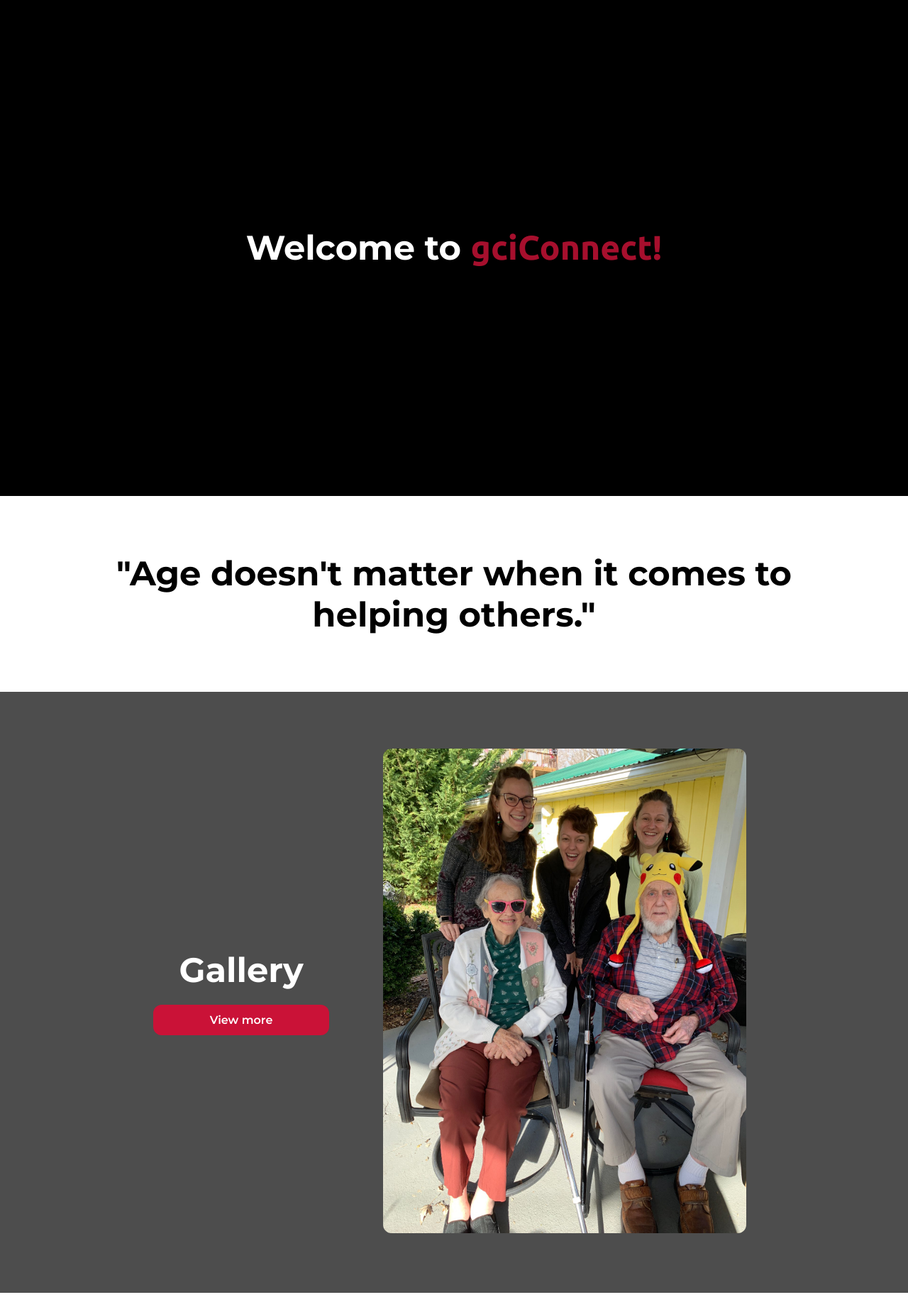
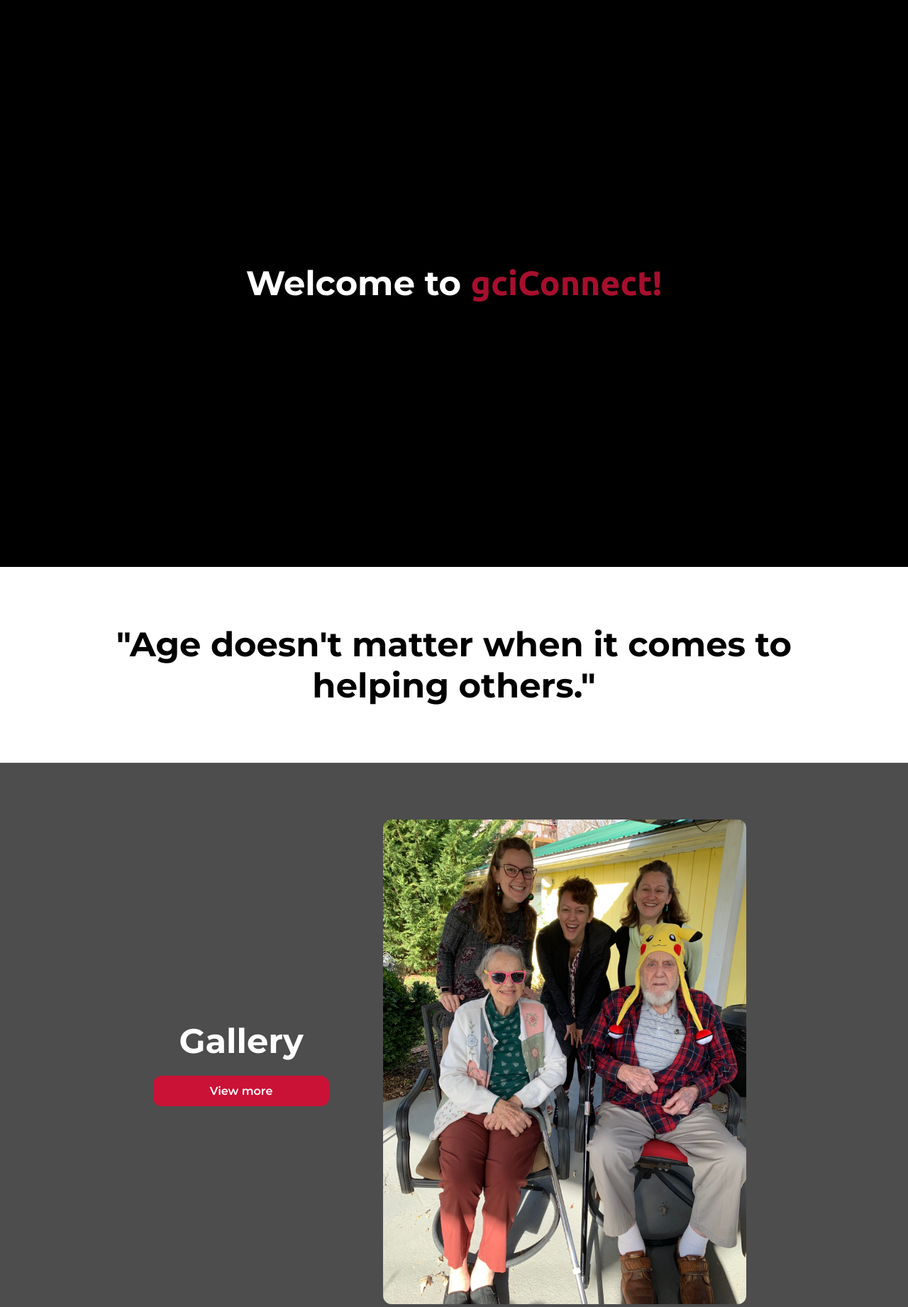
Before and after one commit to WSUCapstoneS2023/CptS421-3-GCISL, a Django app: template projectGCISL/templates/base.html in a window 1280 px wide. Shown: the part 81-1923 px from the top of the page at 71% size. Run offline with Django 4.2, Linux system fonts and the light colour scheme; the template is opened without the code that fills it, so the values that code supplies are empty.

Commit message:
Made progress

```diff
--- a/projectGCISL/static/css/base.css
+++ b/projectGCISL/static/css/base.css
@@ -50,7 +50,6 @@
 nav {
     height: 80px;
     display: flex;
-    background: #000;
 }
 
 .nav__link {
@@ -63,8 +62,7 @@
 }
 
 .header__container {
-    height: 700px;
-    background-color: #000;
+    height: 100vh;
     display: flex;
     align-items: center;
     justify-content: center;
@@ -94,6 +92,45 @@
     border: none;
     font-weight: 600;
 }
+
+.landing__container {
+    background: #000;
+}
+
+/* SLIDER */
+
+/* .slider {
+    position: relative;
+    overflow: hidden;
+    width: 100%;
+    z-index: -1;
+}
+
+.slider__images {
+    position: absolute;
+    left: 0;
+    top: 0;
+    width: 100%;
+    margin: 0;
+    padding: 0;
+    animation: slide 2000ms infinite;
+}
+
+.image__container {
+    float: left;
+} */
+
+/* @keyframes slide {
+    0% {
+    transform: translateX(0);
+  }
+  50% {
+    transform: translateX(-1000px);
+  }
+  100% {
+    transform: translateX(0);
+  }
+} */
 
 /* QUOTE */
 #quote {
@@ -156,8 +193,6 @@
     border-radius: 12px;
 }
 
-
-
 /* GET INVOLVED */
 #get-involved {
     background-color: #fff;
--- a/projectGCISL/templates/base.html
+++ b/projectGCISL/templates/base.html
@@ -2,14 +2,22 @@
 <!DOCTYPE html>
 <html lang="en">
   <head>
-    <meta charset="UTF-8">
-    <meta http-equiv="X-UA-Compatible" content="IE=edge">
-    <meta name="viewport" content="width=device-width, initial-scale=1.0">
+    <meta charset="UTF-8" />
+    <meta http-equiv="X-UA-Compatible" content="IE=edge" />
+    <meta name="viewport" content="width=device-width, initial-scale=1.0" />
     <title>Welcome to gciConnect!</title>
-    <link rel="stylesheet" href="/static/css/base.css">
+    <link rel="stylesheet" href="/static/css/base.css" />
+    <link rel="stylesheet" href="
+    <link
+      rel="stylesheet"
+      href="https://cdn.jsdelivr.net/npm/bootstrap@4.0.0/dist/css/bootstrap.min.css"
+      integrity="sha384-Gn5384xqQ1aoWXA+058RXPxPg6fy4IWvTNh0E263XmFcJlSAwiGgFAW/dAiS6JXm"
+      crossorigin="anonymous"
+    />
   </head>
   <body>
     <section id="landing">
+      <div class="landing__container">
         <nav>
           <div class="nav__container">
             <div class="logo__wrapper"></div>
@@ -21,6 +29,7 @@
             </ul>
           </div>
         </nav>
+
         <header>
           <div class="header__container">
             <div class="header__description">
@@ -28,6 +37,7 @@
             </div>
           </div>
         </header>
+      </div>
     </section>
 
     <main>
@@ -51,7 +61,11 @@
               </div>
               <div class="gallery__right">
                 <figure class="gallery__image--wrapper">
-                                <img src="/static/assets/relative pictures/Gparents-pokemon hat - december 2021.jpg" alt="" class="gallery__image">
+                  <img
+                    src="/static/assets/relative pictures/Gparents-pokemon hat - december 2021.jpg"
+                    alt=""
+                    class="gallery__image"
+                  />
                 </figure>
               </div>
             </div>
@@ -63,7 +77,9 @@
         <div class="container">
           <div class="row">
             <div class="get-involved__wrapper">
-                        <h1 class="get-involved__title">Interested in getting involved?</h1>
+              <h1 class="get-involved__title">
+                Interested in getting involved?
+              </h1>
               <button class="get-involved__button">Get started</button>
             </div>
           </div>
@@ -81,9 +97,9 @@
               </a>
             </div>
             <div class="footer__list">
-                        <a href="" class="footer__link">Get Involved!</a>
-                        <a href="" class="footer__link">Contact Us</a>
-                        <a href="" class="footer__link">About</a>
+              <a href="#" class="footer__link">Get Involved!</a>
+              <a href="#" class="footer__link">Contact Us</a>
+              <a href="#" class="footer__link">About</a>
             </div>
           </div>
         </div>
```
Also changed, not shown: 2 other files. Lines whose indentation alone changed are shown as unchanged.
